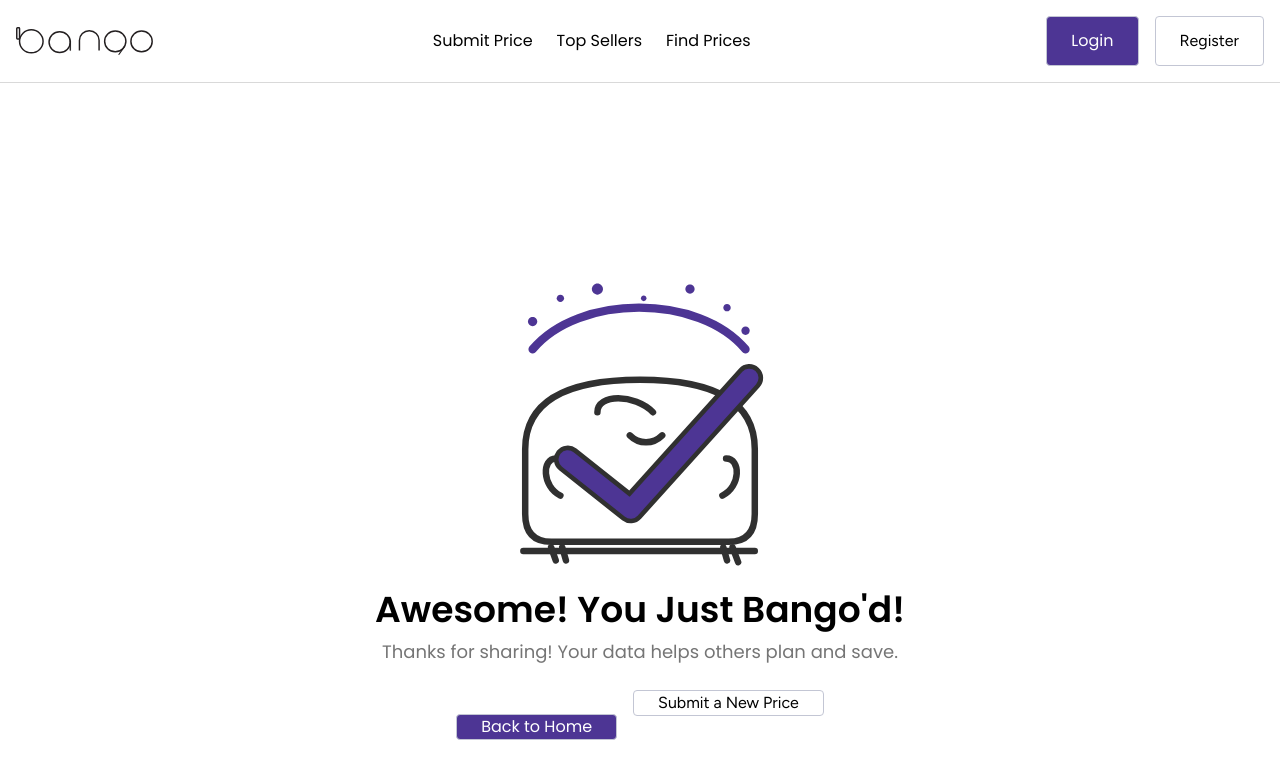
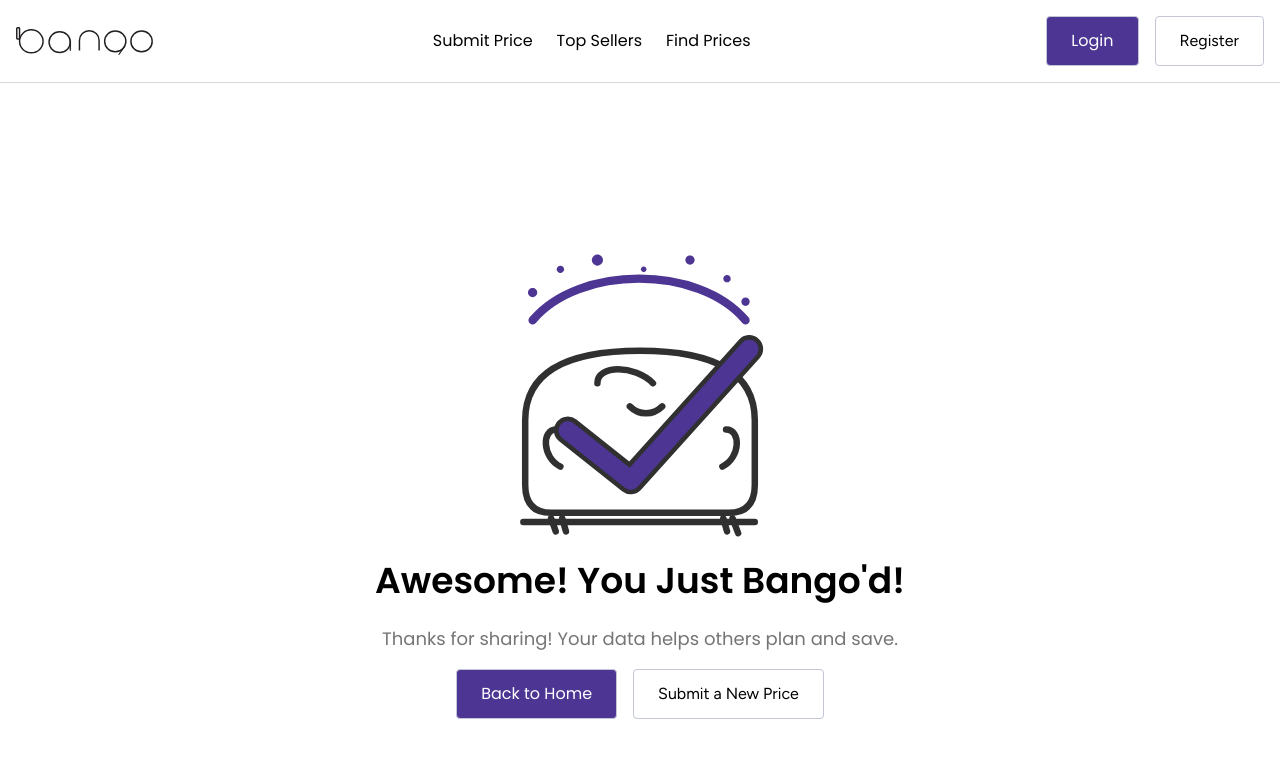
Before and after one commit to Bango-dev/bango-frontend, a Next.js app: page /confirmation in a window 1280 px wide. Shown: the top 778 px of the page. Built offline with nearby package versions, Linux system fonts and the light colour scheme.

Commit message:
Fix button pair on confirmation page

```diff
--- a/app/confirmation/page.tsx
+++ b/app/confirmation/page.tsx
@@ -14,14 +14,14 @@ const Confirmation = () => {
       </div>
       <div>
         <h3 className="sub-heading">Awesome! You Just Bango&apos;d!</h3>
-        <h4 className="text-center sm:text-lg text-base text-[#757575] mt-2">
+        <h4 className="text-center sm:text-lg text-base text-[#757575] mt-2 py-4">
           Thanks for sharing! Your data helps others plan and save.
         </h4>
       </div>
       <Button
         firstBtn="Back to Home"
         secondBtn="Submit a New Price"
-        className="mt-6 h-0 "
+        className=""
         firstHref="/"
         secondHref="/form/step-1"
       />
```
